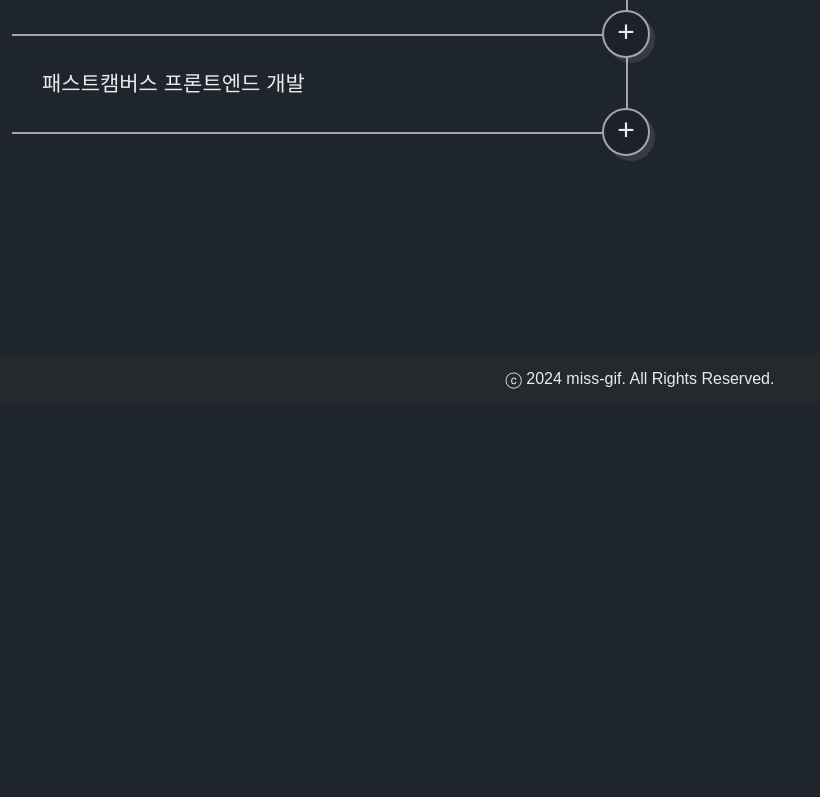
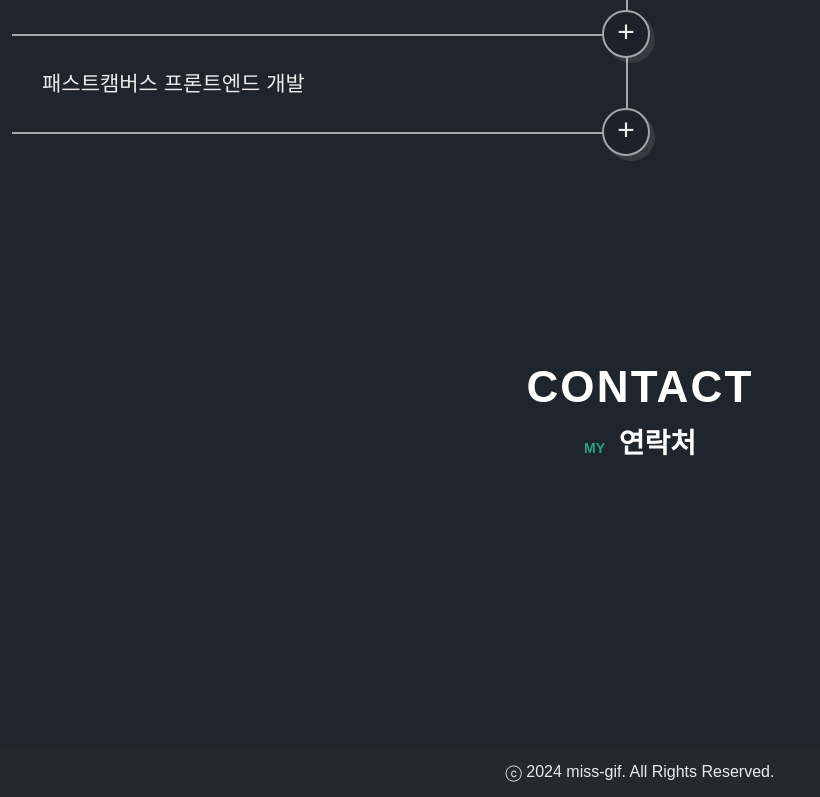
Before and after one commit to miss-gif/portfolio-final, a React (Vite) app: page / in a window 1280 px wide. Shown: the part 5325-6122 px from the top of the page, without its empty margins (0-820 px from the left). Before the commit the page ends 5729 px from the top, so only its background shows below. Built offline with nearby package versions, Linux system fonts and the light colour scheme.

Commit message:
Add : contact 섹션 추가

```diff
--- a/src/App.jsx
+++ b/src/App.jsx
@@ -7,6 +7,7 @@ import Skills from "./components/skills";
 import Header from "./components/layout/Header";
 import Footer from "./components/layout/Footer";
 import Project from "./components/project";
+import Contact from "./components/contact";
 
 const App = () => {
   return (
@@ -19,6 +20,7 @@ const App = () => {
         <Project />
         <Portfolio />
         <Resume />
+        <Contact />
       </main>
       <Footer />
     </div>
--- /dev/null
+++ b/src/components/contact/index.jsx
@@ -0,0 +1,16 @@
+import React from "react";
+import "./contact.scss";
+
+const Contact = () => {
+  return (
+    <section className="contact section" id="contact">
+      <h2 className="section__title text-cs">contact</h2>
+      <p className="section__subtitle">
+        My <span>연락처</span>
+      </p>
+      <div className="contact__container container"></div>
+    </section>
+  );
+};
+
+export default Contact;
```
Also changed, not shown: src/components/contact/contact.scss (added).
